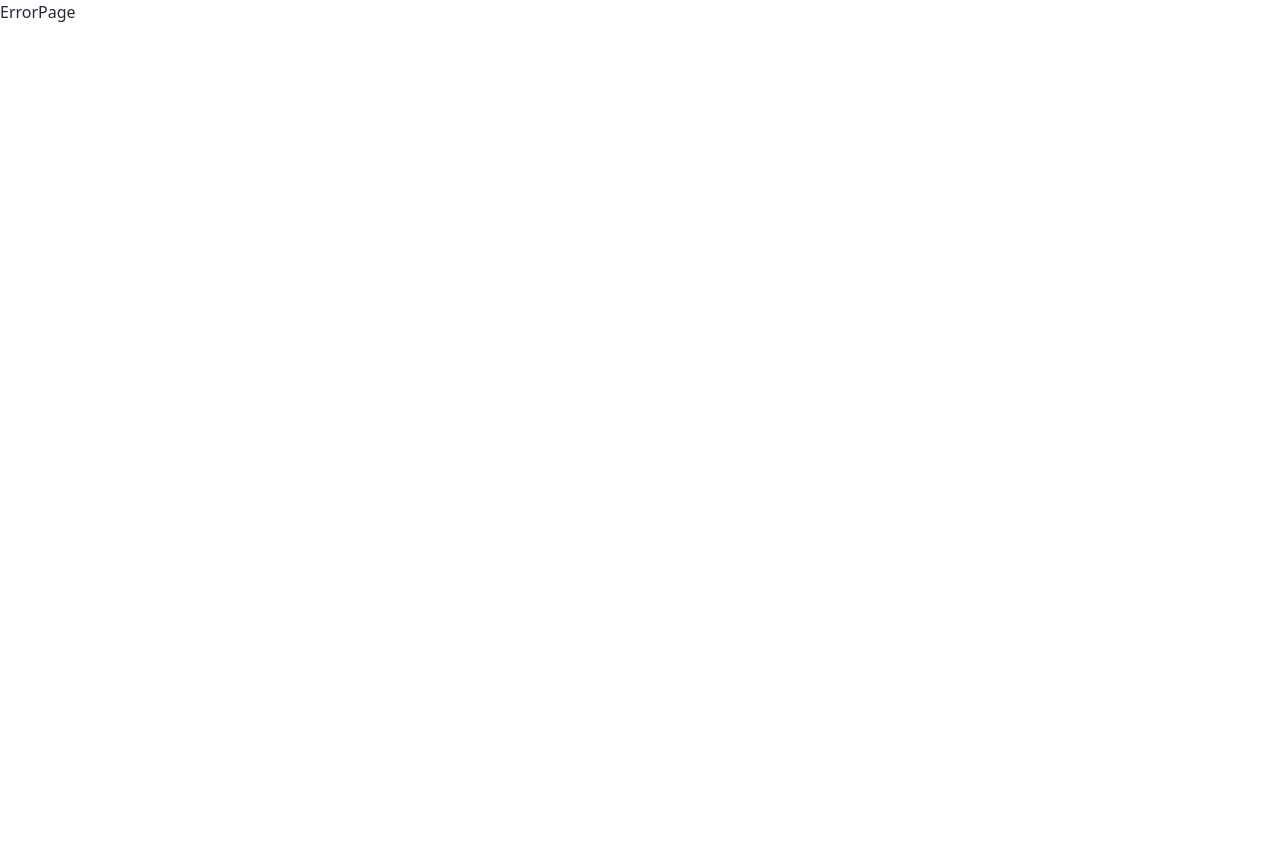
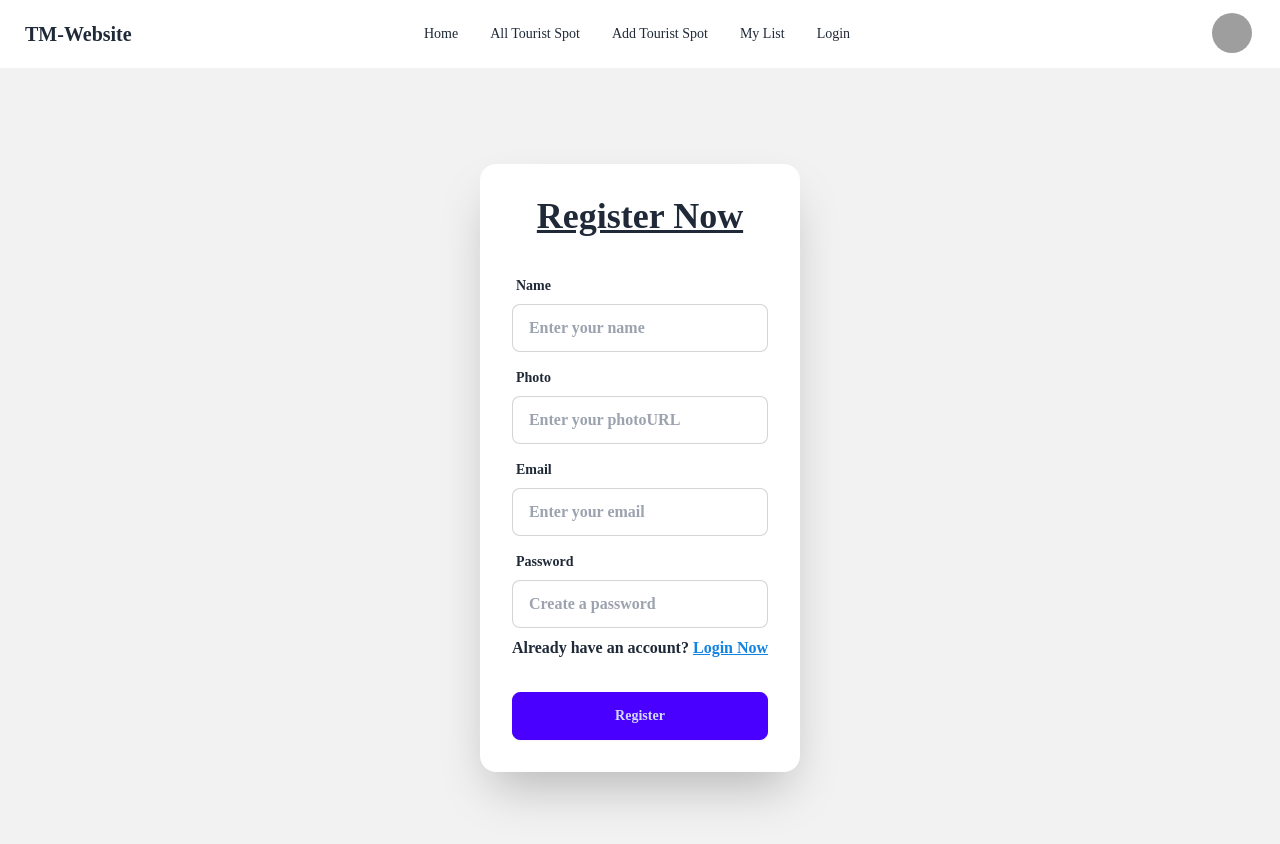
Before and after one commit to sabbir990/assignment-10, a React (Vite) app: page /register in a window 1280 px wide. Before the commit this address had no page. Shown: the top 844 px of the page. Before the commit the page ends 800 px from the top, so only its background shows below. Built offline with nearby package versions, Linux system fonts and the light colour scheme; grey boxes are pictures that could not be loaded.

Commit message:
Completed: Register page design

```diff
--- /dev/null
+++ b/src/components/Register/RegisterPage.jsx
@@ -0,0 +1,46 @@
+import React from 'react'
+import { Link } from 'react-router-dom'
+
+export default function RegisterPage() {
+    return (
+        <div>
+            <div className="hero min-h-screen bg-base-200">
+                <div className="hero-content flex-col lg:flex-row-reverse">
+                    <div className="card shrink-0 w-full max-w-sm shadow-2xl bg-base-100 pt-8 text-center">
+                        <h1 className='font-bold font-playWrite underline text-4xl'>Register Now</h1>
+                        <form className="card-body font-playWrite font-bold">
+                            <div className="form-control">
+                                <label className="label">
+                                    <span className="label-text">Name</span>
+                                </label>
+                                <input type="text" placeholder="Enter your name" name='name' className="input input-bordered" required />
+                            </div>
+                            <div className="form-control">
+                                <label className="label">
+                                    <span className="label-text">Photo</span>
+                                </label>
+                                <input type="text" placeholder="Enter your photoURL" name='photo' className="input input-bordered" required />
+                            </div>
+                            <div className="form-control">
+                                <label className="label">
+                                    <span className="label-text">Email</span>
+                                </label>
+                                <input type="email" placeholder="Enter your email" name='email' className="input input-bordered" required />
+                            </div>
+                            <div className="form-control">
+                                <label className="label">
+                                    <span className="label-text">Password</span>
+                                </label>
+                                <input type="password" placeholder="Create a password" name='password' className="input input-bordered" required />
+                            </div>
+                            <p className='font-bold'>Already have an account? <Link to={'/login'} className='text-[#1282e3] underline'>Login Now</Link></p>
+                            <div className="form-control mt-6">
+                                <button className="btn btn-primary">Register</button>
+                            </div>
+                        </form>
+                    </div>
+                </div>
+            </div>
+        </div>
+    )
+}
--- a/src/components/Routes/Routes.jsx
+++ b/src/components/Routes/Routes.jsx
@@ -3,6 +3,7 @@
 import ErrorPage from '../ErrorPage/ErrorPage'
 import Home from '../Home/Home'
 import LoginPage from '../Login/LoginPage'
+import RegisterPage from '../Register/RegisterPage'
 
 const route = createBrowserRouter([
     {
@@ -17,6 +18,10 @@
             {
                 path : '/login',
                 element : <LoginPage />
+            },
+            {
+                path : '/register',
+                element : <RegisterPage />
             }
         ]
     }
```
